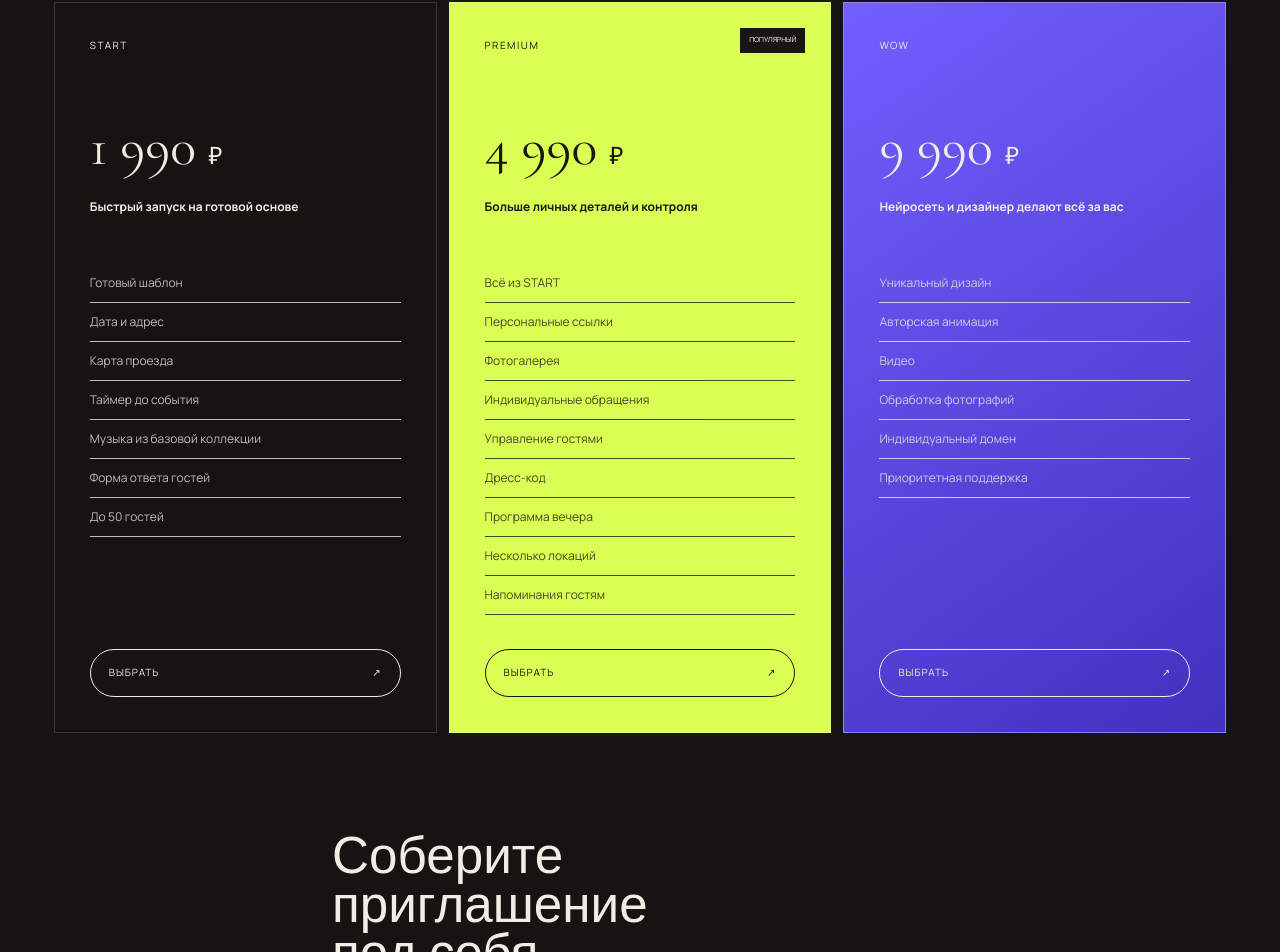
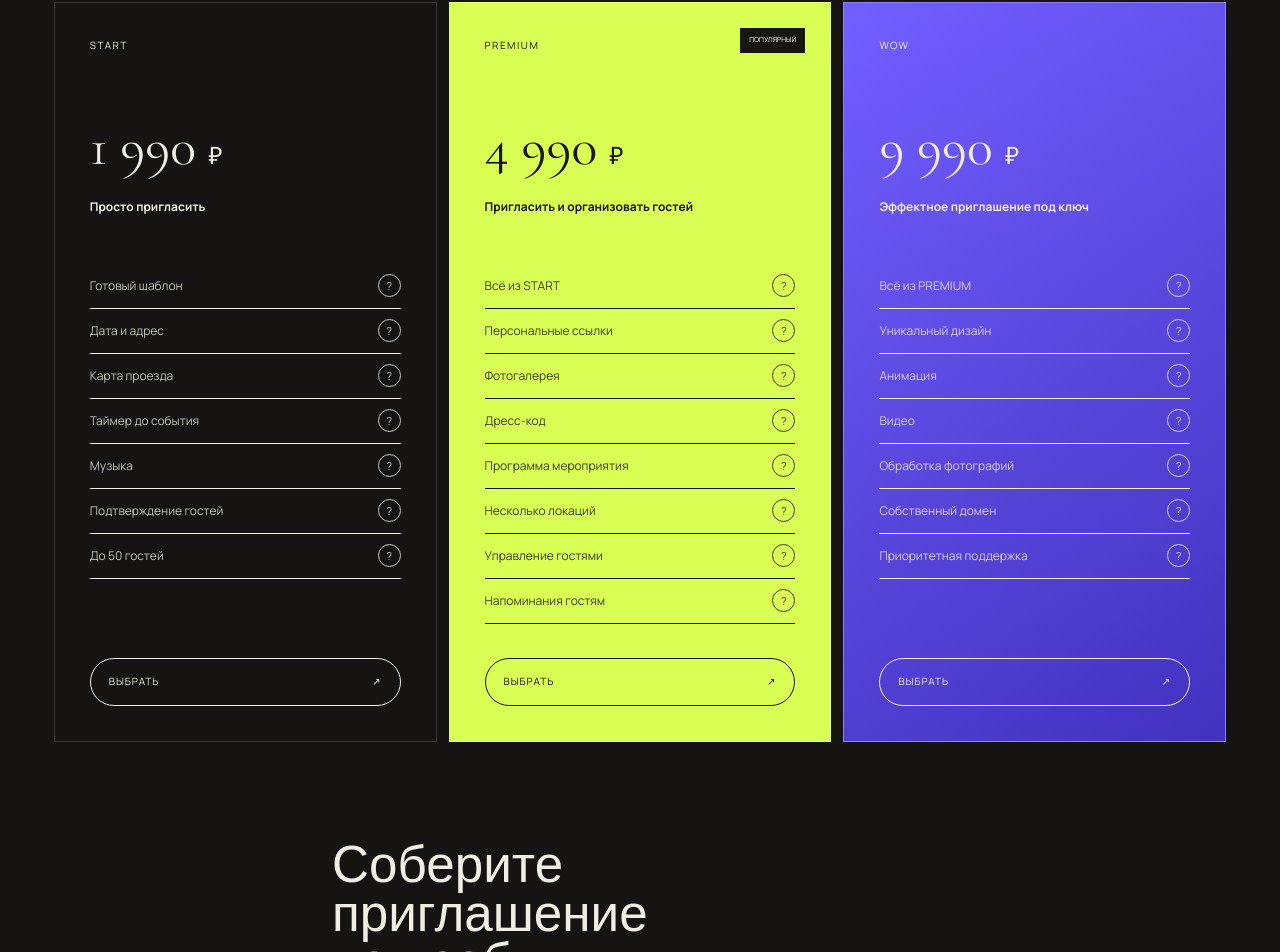
Before and after one commit to Radriz/Predvkushenie, a Next.js app: page / in a window 1280 px wide. Shown: the part 5775-6727 px from the top of the page. Built offline with nearby package versions, Linux system fonts and the light colour scheme.

Commit message:
feat: add clear pricing explanations

```diff
--- a/app/page.tsx
+++ b/app/page.tsx
@@ -6,9 +6,40 @@ import { EventVideo } from "./components/EventVideo";
 const occasions = ["Свадьба", "День рождения", "Детский праздник", "Деловое событие", "Юбилей", "Праздник для малыша"];
 
 const plans = [
-  { name: "START", price: "1 990", note: "Быстрый запуск на готовой основе", items: ["Готовый шаблон", "Дата и адрес", "Карта проезда", "Таймер до события", "Музыка из базовой коллекции", "Форма ответа гостей", "До 50 гостей"] },
-  { name: "PREMIUM", price: "4 990", note: "Больше личных деталей и контроля", badge: "ПОПУЛЯРНЫЙ", items: ["Всё из START", "Персональные ссылки", "Фотогалерея", "Индивидуальные обращения", "Управление гостями", "Дресс-код", "Программа вечера", "Несколько локаций", "Напоминания гостям"] },
-  { name: "WOW", price: "9 990", note: "Нейросеть и дизайнер делают всё за вас", items: ["Уникальный дизайн", "Авторская анимация", "Видео", "Обработка фотографий", "Индивидуальный домен", "Приоритетная поддержка"] },
+  {
+    name: "START", price: "1 990", note: "Просто пригласить", items: [
+      ["Готовый шаблон", "Вы выбираете стиль, мы меняем текст, фотографии и информацию под ваше мероприятие"],
+      ["Дата и адрес", "Гости сразу видят, когда и где проходит событие"],
+      ["Карта проезда", "Кнопка открывает Яндекс Карты или другой навигатор с готовым адресом"],
+      ["Таймер до события", "Показывает, сколько дней, часов и минут осталось до праздника"],
+      ["Музыка", "Гость сам включает выбранную композицию, которая задаёт настроение"],
+      ["Подтверждение гостей", "Гость отмечает, придёт он или нет, а вам не нужно писать каждому отдельно"],
+      ["До 50 гостей", "Подходит для небольших и средних мероприятий"],
+    ],
+  },
+  {
+    name: "PREMIUM", price: "4 990", note: "Пригласить и организовать гостей", badge: "ПОПУЛЯРНЫЙ", items: [
+      ["Всё из START", "Шаблон, дата, карта, таймер, музыка и ответы гостей уже включены"],
+      ["Персональные ссылки", "Каждый гость получает свою ссылку и личное обращение по имени"],
+      ["Фотогалерея", "Размещаем несколько красивых фотографий, а не только одну обложку"],
+      ["Дресс-код", "Гости заранее видят рекомендуемые цвета и стиль одежды"],
+      ["Программа мероприятия", "Показываем сбор гостей, церемонию, банкет, шоу, торт и другие этапы"],
+      ["Несколько локаций", "Подходит, если мероприятие проходит в ЗАГСе, ресторане и других местах"],
+      ["Управление гостями", "Вы видите, кто придёт, кто отказался и кто ещё не ответил"],
+      ["Напоминания гостям", "Заранее напоминаем о дате и важных деталях"],
+    ],
+  },
+  {
+    name: "WOW", price: "9 990", note: "Эффектное приглашение под ключ", items: [
+      ["Всё из PREMIUM", "Персональные ссылки, галерея, программа и управление гостями уже включены"],
+      ["Уникальный дизайн", "Создаём оформление специально под ваши цвета, декор и настроение"],
+      ["Анимация", "Добавляем плавное появление текста, фотографий и элементов при прокрутке"],
+      ["Видео", "Размещаем видео на первом экране или в отдельном блоке"],
+      ["Обработка фотографий", "Подготавливаем снимки, чтобы они смотрелись в едином стиле"],
+      ["Собственный домен", "Подключаем красивый адрес вместо технической ссылки, например marat-aliya.ru"],
+      ["Приоритетная поддержка", "Изменения и вопросы по вашему проекту обрабатываются быстрее"],
+    ],
+  },
 ];
 
 const extras = [
@@ -74,7 +105,7 @@ export default function Home() {
         <header><p>ПРОЗРАЧНАЯ СТОИМОСТЬ</p><h2>Выберите свой<br/>формат приглашения</h2></header>
         <div className="price-grid">{plans.map((plan, index) => <article className={index === 1 ? "featured" : index === 2 ? "signature" : ""} key={plan.name}>
           {plan.badge && <i>{plan.badge}</i>}<p>{plan.name}</p><h3>{plan.price} <span>₽</span></h3><strong>{plan.note}</strong>
-          <ul>{plan.items.map(item => <li key={item}>{item}</li>)}</ul><Link href={`/order?plan=${plan.name.toLowerCase()}`}>Выбрать <span>↗</span></Link>
+          <ul>{plan.items.map(([item, explanation]) => <li key={item}><details><summary><span>{item}</span><i aria-hidden="true">?</i></summary><p>{explanation}</p></details></li>)}</ul><Link href={`/order?plan=${plan.name.toLowerCase()}`}>Выбрать <span>↗</span></Link>
         </article>)}</div>
         <div className="extras-header"><p>ДОПОЛНИТЕЛЬНО</p><h3>Соберите приглашение под себя</h3><span>Можно добавить к START и PREMIUM</span></div>
         <div className="extras-grid">{extras.map(([name, price]) => <article key={name}><span>{name}</span><b>{price}</b></article>)}</div>
```
Also changed, not shown: app/globals.css.
